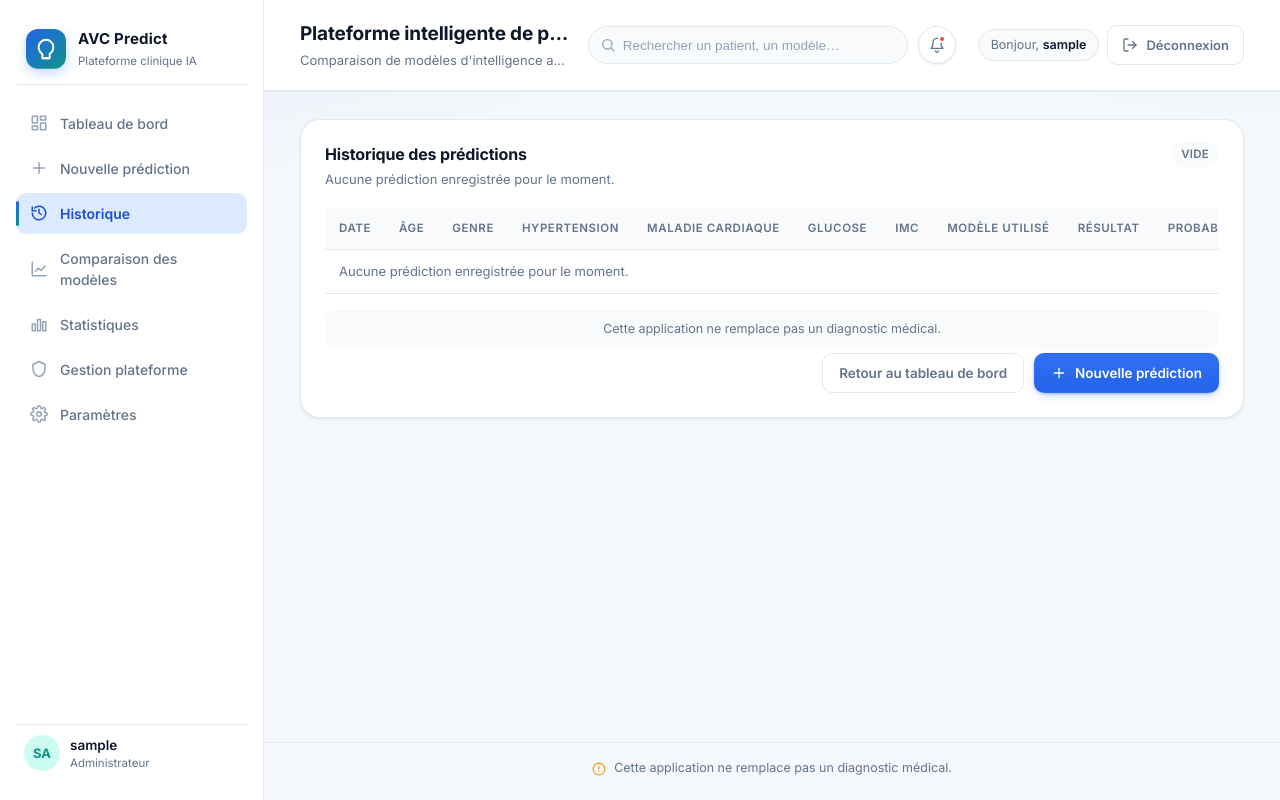
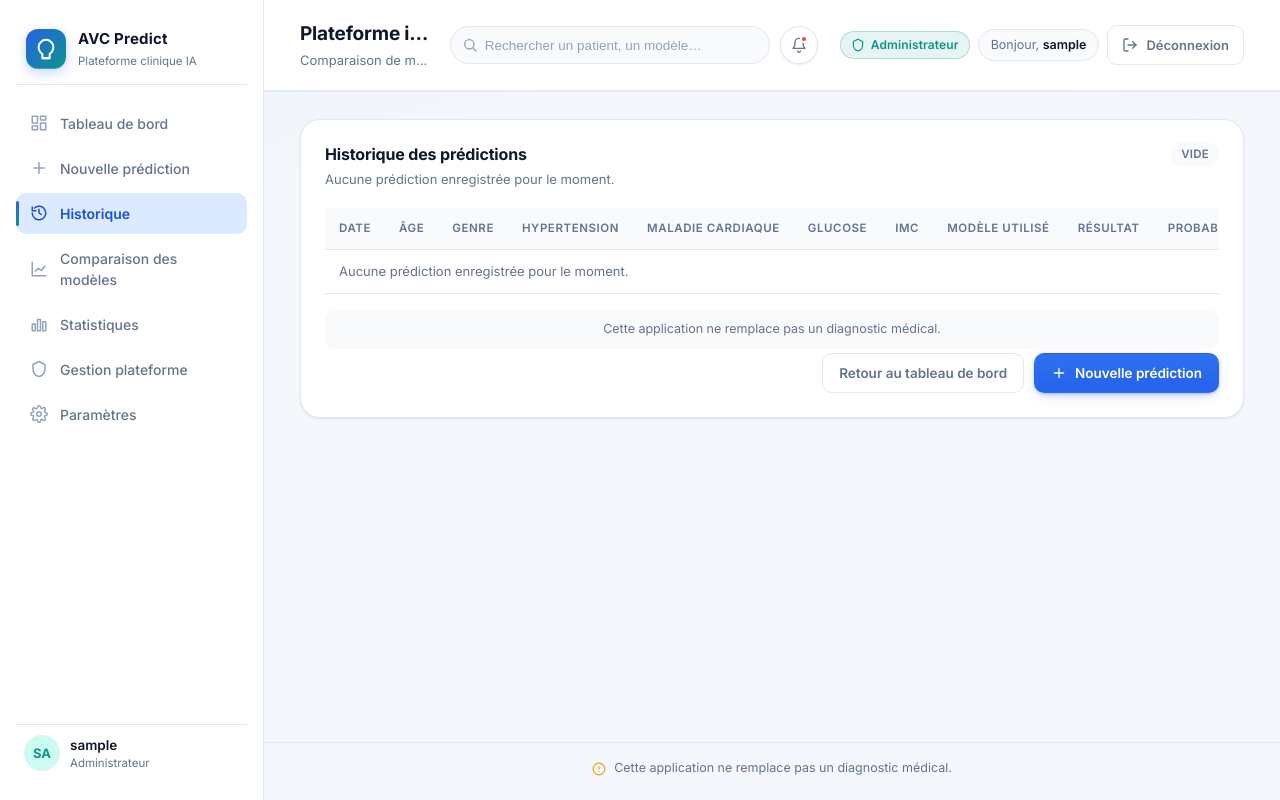
Before and after one commit to abderahmane-code/avc-prediction-platform, a Django app: page /historique/ in a window 1280 px wide. Run offline with Django 5.2, Linux system fonts and the light colour scheme; the visitor is signed in with stand-in values (Sample User, id 1); data that the repository does not hold is empty.

Commit message:
fix(roles+pdf): visible role badge + PDF button on result + PDF link in history
Issue 1 — Admin role visibility:
- Add visible role badge in topbar: 'Administrateur' (teal, with shield icon) for staff/superuser, 'Utilisateur' (blue, with user icon) otherwise.
- Sidebar footer role label now uses 'is_staff or is_superuser' (was 'is_staff' only) so superusers without is_staff also display 'Administrateur'.

Issue 2 — PDF export visibility:
- /prediction/result/<patient_id>/: add 'Exporter le rapport PDF' button when a PredictionResult exists (hidden when the model is not trained / no result).
- /historique/: add a per-row 'PDF' link next to 'Détails'.
- Existing owner-only / staff-bypass checks on /prediction/detail/<id>/pdf/ stay intact.

Co-Authored-By: 24018 <24018@supnum.mr>

```diff
--- a/prediction/templates/prediction/history.html
+++ b/prediction/templates/prediction/history.html
@@ -83,6 +83,9 @@
                 <a href="{% url 'prediction:detail' r.id %}" class="btn btn--ghost btn--sm">
                   Détails
                 </a>
+                <a href="{% url 'prediction:detail_pdf' r.id %}" class="btn btn--ghost btn--sm" target="_blank" rel="noopener" title="Exporter le rapport PDF">
+                  PDF
+                </a>
               </td>
             </tr>
           {% empty %}
--- a/prediction/templates/prediction/result.html
+++ b/prediction/templates/prediction/result.html
@@ -108,6 +108,12 @@
 
     <div class="form-actions">
       <a href="{% url 'dashboard:index' %}" class="btn btn--ghost">Retour au tableau de bord</a>
+      {% if prediction %}
+        <a href="{% url 'prediction:detail_pdf' prediction.pk %}" class="btn btn--secondary" target="_blank" rel="noopener">
+          <svg viewBox="0 0 24 24" fill="none" stroke="currentColor" stroke-width="2" stroke-linecap="round" stroke-linejoin="round" aria-hidden="true"><path d="M14 2H6a2 2 0 0 0-2 2v16a2 2 0 0 0 2 2h12a2 2 0 0 0 2-2V8z"/><polyline points="14 2 14 8 20 8"/><path d="M9 15h6"/><path d="M9 18h6"/><path d="M9 12h2"/></svg>
+          Exporter le rapport PDF
+        </a>
+      {% endif %}
       <a href="{% url 'prediction:new' %}" class="btn btn--primary">
         <svg viewBox="0 0 24 24" fill="none" stroke="currentColor" stroke-width="2" stroke-linecap="round" stroke-linejoin="round"><path d="M12 5v14M5 12h14"/></svg>
         Nouvelle prédiction
--- a/static/css/style.css
+++ b/static/css/style.css
@@ -1725,3 +1725,31 @@ body {
 
 /* Settings/profile and statistics shells */
 .muted { color: var(--color-text-muted); font-style: italic; }
+
+/* Role badge in topbar */
+.role-badge {
+  display: inline-flex;
+  align-items: center;
+  gap: 6px;
+  font-size: 12px;
+  font-weight: 600;
+  padding: 4px 10px;
+  border-radius: 999px;
+  border: 1px solid transparent;
+  white-space: nowrap;
+  letter-spacing: 0.01em;
+}
+.role-badge svg { width: 14px; height: 14px; }
+.role-badge--admin {
+  background: rgba(13, 148, 136, 0.10);
+  color: var(--color-teal);
+  border-color: rgba(13, 148, 136, 0.25);
+}
+.role-badge--user {
+  background: rgba(37, 99, 235, 0.08);
+  color: var(--color-primary);
+  border-color: rgba(37, 99, 235, 0.20);
+}
+@media (max-width: 1100px) {
+  .role-badge { display: none; }
+}
--- a/templates/base.html
+++ b/templates/base.html
@@ -64,7 +64,7 @@
           <div class="sidebar__footer-meta">
             <div class="sidebar__footer-name">{{ user.username }}</div>
             <div class="sidebar__footer-role">
-              {% if user.is_staff %}Administrateur{% else %}Compte clinicien{% endif %}
+              {% if user.is_staff or user.is_superuser %}Administrateur{% else %}Compte clinicien{% endif %}
             </div>
           </div>
         {% else %}
@@ -97,6 +97,17 @@
           </button>
           {% if user.is_authenticated %}
             <div class="topbar__user">
+              {% if user.is_staff or user.is_superuser %}
+                <span class="role-badge role-badge--admin" title="Compte administrateur">
+                  <svg viewBox="0 0 24 24" fill="none" stroke="currentColor" stroke-width="2" stroke-linecap="round" stroke-linejoin="round" aria-hidden="true"><path d="M12 2 4 6v6c0 5 3.4 9.3 8 10 4.6-.7 8-5 8-10V6l-8-4Z"/></svg>
+                  Administrateur
+                </span>
+              {% else %}
+                <span class="role-badge role-badge--user" title="Compte utilisateur">
+                  <svg viewBox="0 0 24 24" fill="none" stroke="currentColor" stroke-width="2" stroke-linecap="round" stroke-linejoin="round" aria-hidden="true"><circle cx="12" cy="8" r="4"/><path d="M4 21v-1a6 6 0 0 1 6-6h4a6 6 0 0 1 6 6v1"/></svg>
+                  Utilisateur
+                </span>
+              {% endif %}
               <span class="topbar__user-greeting">Bonjour, <strong>{{ user.username }}</strong></span>
               <form method="post" action="{% url 'accounts:logout' %}" class="topbar__user-form">
                 {% csrf_token %}
```
